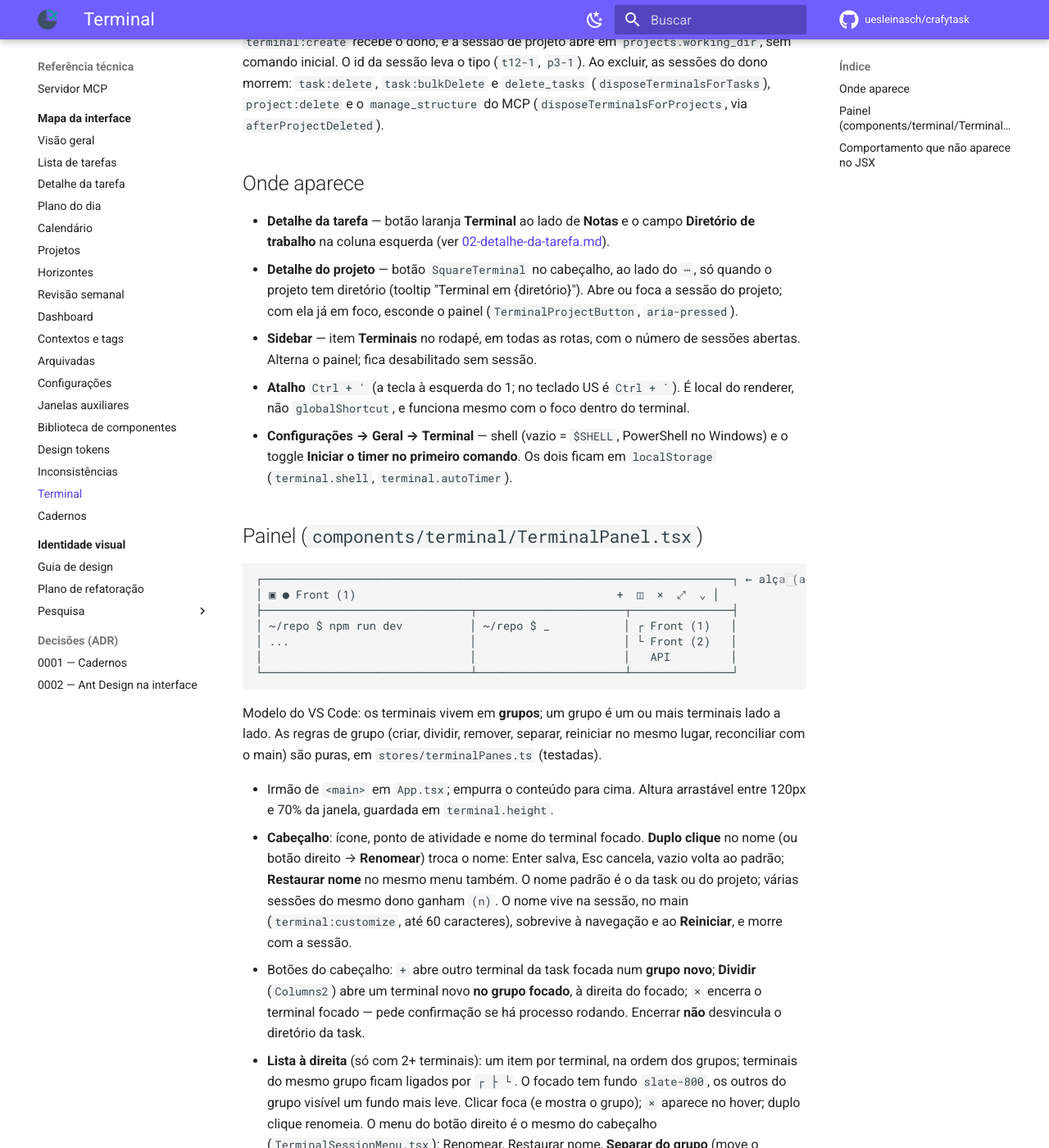
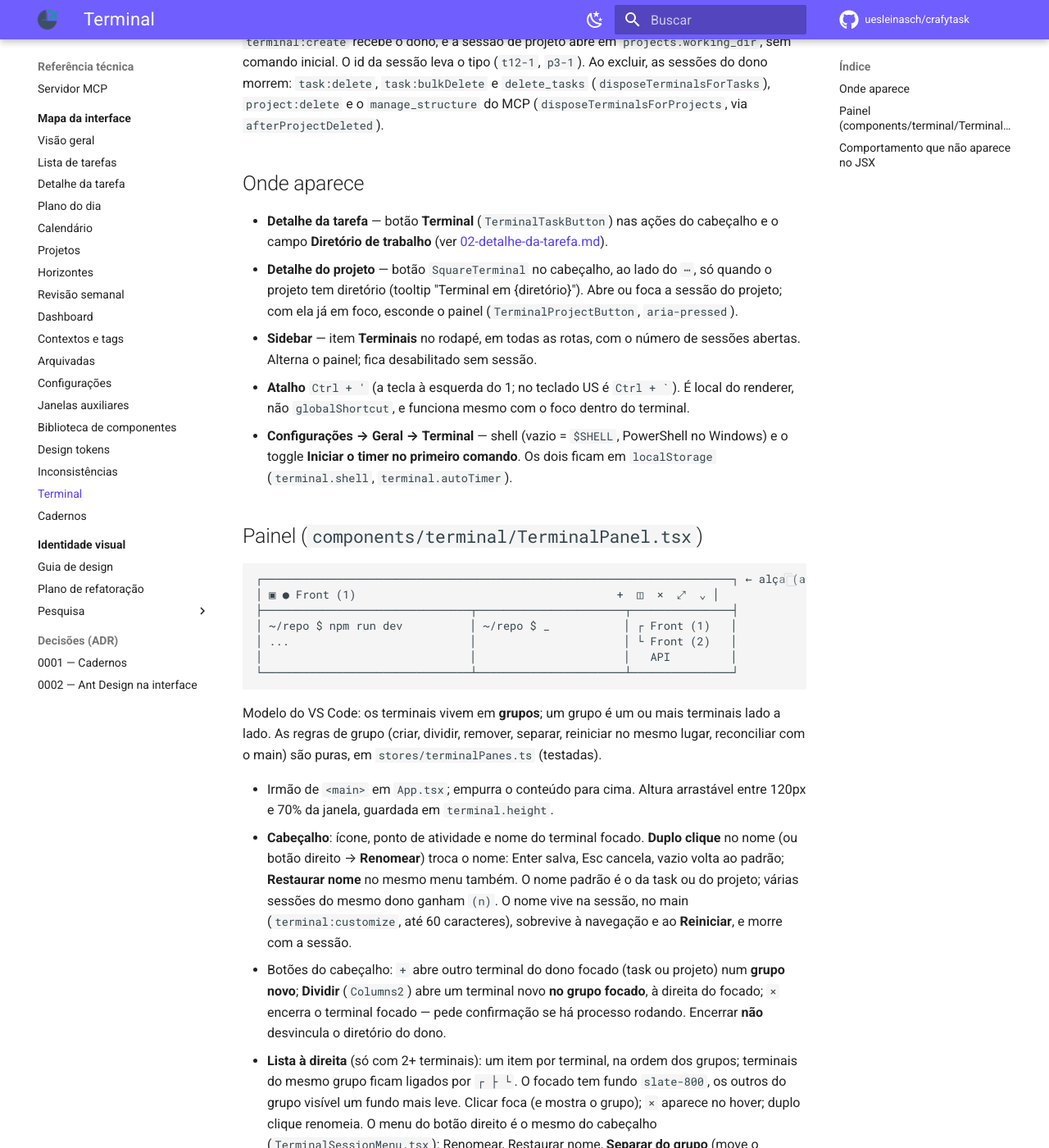
Before and after one commit to uesleinasch/crafytask, an MkDocs documentation site: the page built from docs/ui/16-terminal.md, in a window 1280 px wide and 1400 px high, scrolled down 478 px. Shown: the whole window at 82% size. Built offline with MkDocs 1.6.1 and Material for MkDocs 9.7.7, drawn with Linux system fonts in a browser that asks for light colours; some web fonts are replaced; comment, search, counter and statistics services are not loaded; some of the changed text lies outside the part shown.

Commit message:
fix(terminal): textos do painel por dono, guarda no create e docs

```diff
--- a/docs/ui/16-terminal.md
+++ b/docs/ui/16-terminal.md
@@ -19,8 +19,8 @@ sessão leva o tipo (`t12-1`, `p3-1`). Ao excluir, as sessões do dono morrem: `
 
 ## Onde aparece
 
-- **Detalhe da tarefa** — botão laranja **Terminal** ao lado de **Notas** e o campo
-  **Diretório de trabalho** na coluna esquerda (ver [02-detalhe-da-tarefa.md](02-detalhe-da-tarefa.md)).
+- **Detalhe da tarefa** — botão **Terminal** (`TerminalTaskButton`) nas ações do cabeçalho e o
+  campo **Diretório de trabalho** (ver [02-detalhe-da-tarefa.md](02-detalhe-da-tarefa.md)).
 - **Detalhe do projeto** — botão `SquareTerminal` no cabeçalho, ao lado do `⋯`, só quando o projeto
   tem diretório (tooltip "Terminal em {diretório}"). Abre ou foca a sessão do projeto; com ela já em
   foco, esconde o painel (`TerminalProjectButton`, `aria-pressed`).
@@ -55,10 +55,10 @@ main) são puras, em `stores/terminalPanes.ts` (testadas).
   **Restaurar nome** no mesmo menu também. O nome padrão é o da task ou do projeto; várias sessões do mesmo dono
   ganham `(n)`. O nome vive na sessão, no main (`terminal:customize`, até 60 caracteres), sobrevive à
   navegação e ao **Reiniciar**, e morre com a sessão.
-- Botões do cabeçalho: `+` abre outro terminal da task focada num **grupo novo**; **Dividir**
+- Botões do cabeçalho: `+` abre outro terminal do dono focado (task ou projeto) num **grupo novo**; **Dividir**
   (`Columns2`) abre um terminal novo **no grupo focado**, à direita do focado; `×` encerra o
   terminal focado — pede confirmação se há processo rodando. Encerrar **não** desvincula o diretório
-  da task.
+  do dono.
 - **Lista à direita** (só com 2+ terminais): um item por terminal, na ordem dos grupos; terminais
   do mesmo grupo ficam ligados por `┌ ├ └`. O focado tem fundo `slate-800`, os outros do grupo
   visível um fundo mais leve. Clicar foca (e mostra o grupo); `×` aparece no hover; duplo clique
@@ -89,7 +89,7 @@ main) são puras, em `stores/terminalPanes.ts` (testadas).
 
 - As sessões vivem no **main** (`src/main/terminal.ts` + `terminalSessions.ts`) e sobrevivem à
   navegação e ao fechar a janela (que só esconde para o tray). Morrem ao **Sair** do app e quando
-  a task é apagada (inclusive pelo MCP).
+  a task ou o projeto dono é apagado (inclusive pelo MCP).
 - **Shift + Enter** envia `ESC + CR` (o "Alt+Enter" dos terminais) em vez do CR puro que o xterm
   manda nas duas teclas. Claude Code e outras TUIs entendem como nova linha sem enviar; no zsh é o
   `self-insert-unmeta` (quebra a linha no buffer). Regra pura em `terminalKeys.ts` (testada).
--- a/src/renderer/src/components/terminal/TerminalProjectButton.tsx
+++ b/src/renderer/src/components/terminal/TerminalProjectButton.tsx
@@ -14,11 +14,7 @@ export function TerminalProjectButton({
   const owner = { kind: 'project' as const, id: projectId }
   const showing = useTerminalStore(
     (s) =>
-      s.open &&
-      sameOwner(s.sessions.find((session) => session.id === s.activeId)?.owner, {
-        kind: 'project',
-        id: projectId
-      })
+      s.open && sameOwner(s.sessions.find((session) => session.id === s.activeId)?.owner, owner)
   )
 
   return (
```
Also changed, not shown: docs/design/guia-de-design.md (+1 -1 lines), src/renderer/src/components/terminal/TerminalPanel.tsx (+6 -2 lines), 1 other file.
